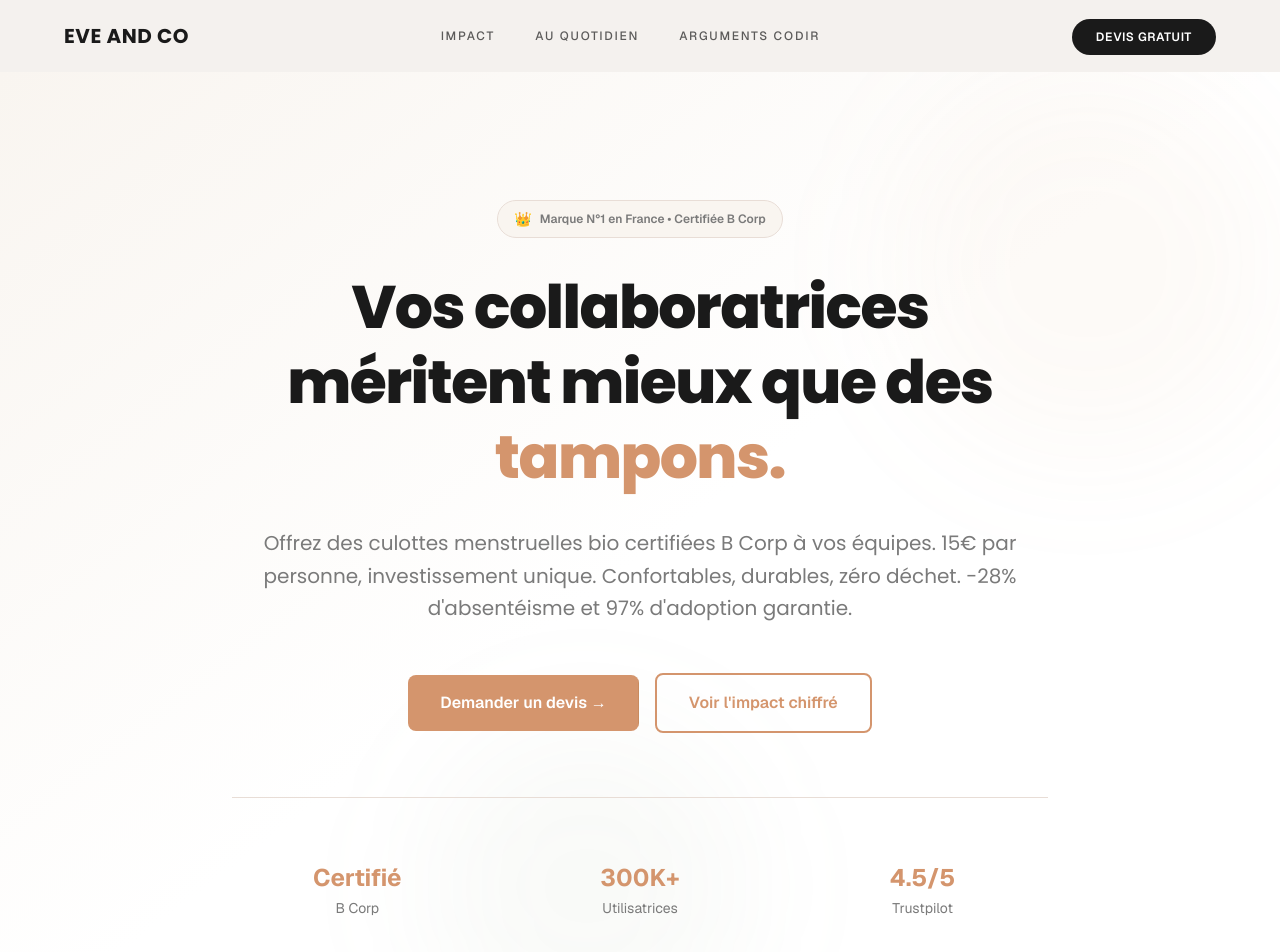
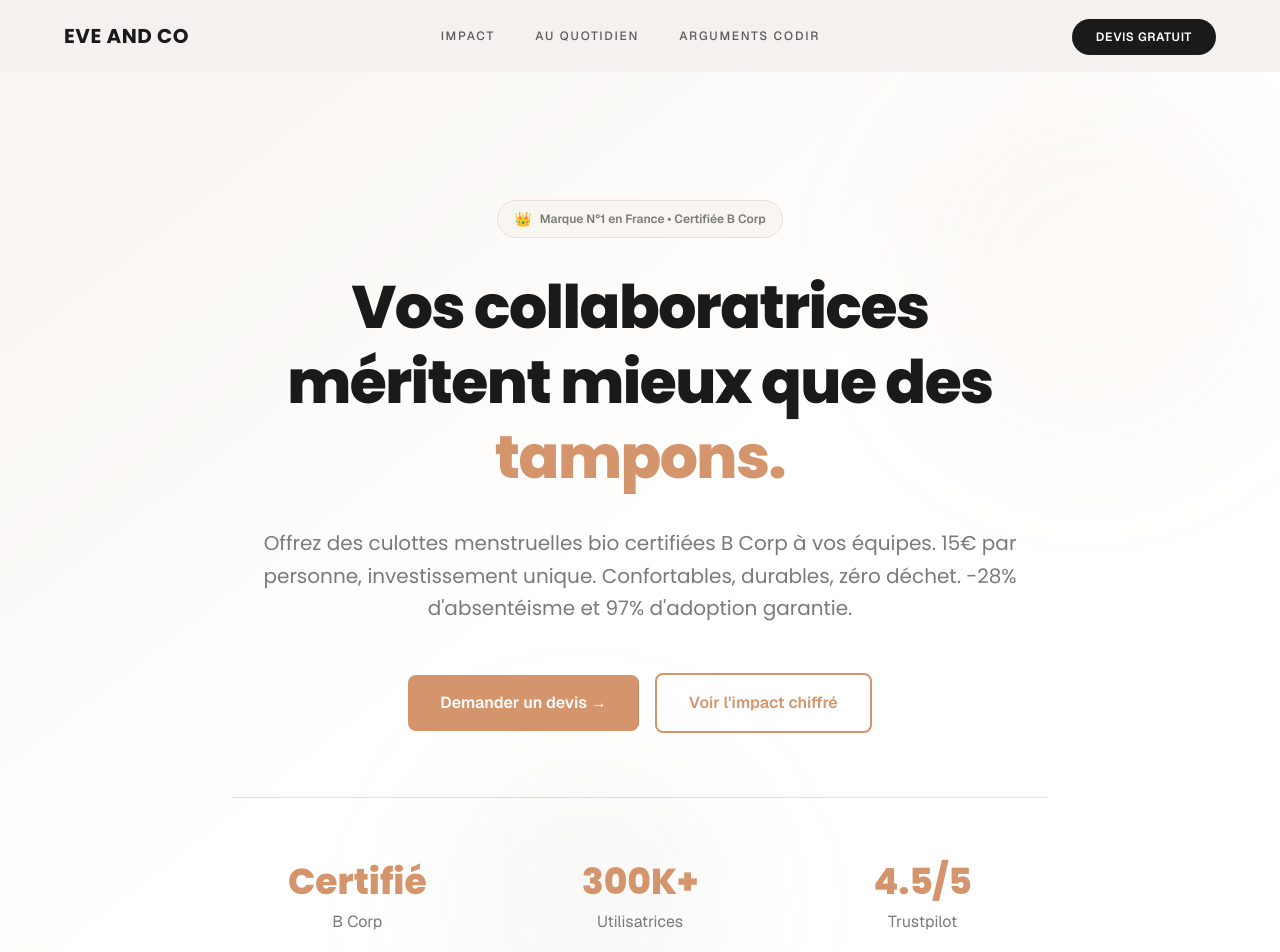
Before and after one commit to mathys-glitch/eve-anc-co, a Next.js app: page / in a window 1280 px wide. Shown: the top 952 px of the page. Built offline with nearby package versions, Linux system fonts and the light colour scheme.

Commit message:
Enlarge trust indicators: text-4xl bold + text-base labels
Co-Authored-By: Claude Haiku 4.5 <noreply@anthropic.com>

```diff
--- a/src/app/page.tsx
+++ b/src/app/page.tsx
@@ -49,8 +49,8 @@ export default function Home() {
                 { stat: "4.5/5", label: "Trustpilot" },
               ].map((item, i) => (
                 <div key={i} className="text-center">
-                  <div className="text-2xl font-bold text-terra mb-1">{item.stat}</div>
-                  <p className="text-sm text-text-light">{item.label}</p>
+                  <div className="text-4xl font-extrabold text-terra mb-2 font-poppins">{item.stat}</div>
+                  <p className="text-base text-text-light">{item.label}</p>
                 </div>
               ))}
             </div>
```
